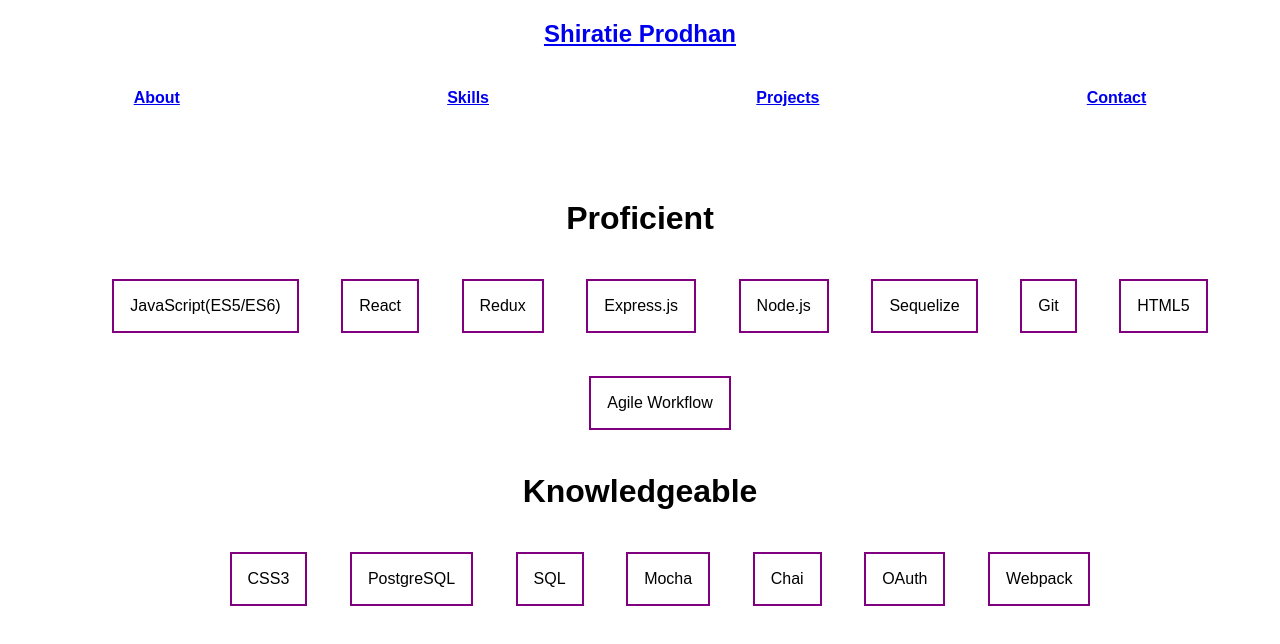
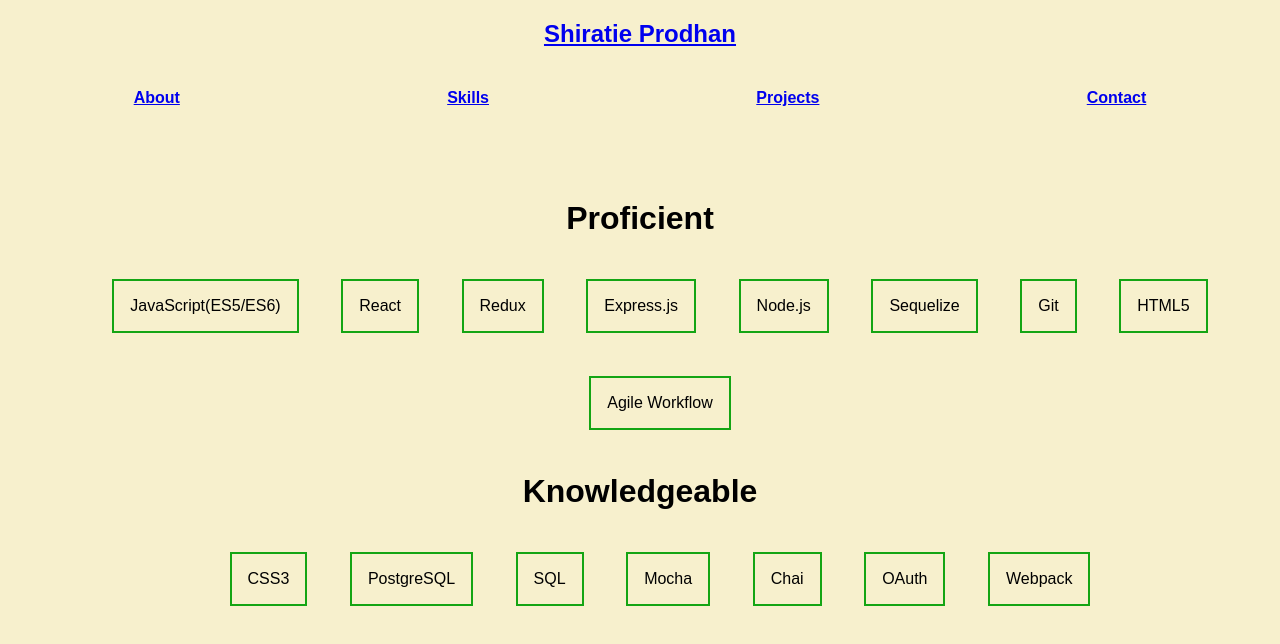
Before and after one commit to shiratiee/personal-website, a React (Create React App) app: page /skills in a window 1280 px wide. Shown: the top 644 px of the page. Built offline with nearby package versions, Linux system fonts and the light colour scheme.

Commit message:
changed background color and main image shape

```diff
--- a/src/About.jsx
+++ b/src/About.jsx
@@ -1,12 +1,12 @@
 import React from 'react';
 import './App.css';
-import Me from './images/Me.png'
+import circleMe from './images/circleMe.png'
 
 export default function About() {
   return (
 
     <div>
-    <img src={Me}/>
+    <img src={circleMe}/>
       <p>
       After delving into the clinical aspect of medicine, I became inspired by how the technical side is revolutionizing healthcare. This led me to the world of computer programming where I realized that I love problem solving. I can make a substantial impact on people's lives by building software that solves real-life problems.
       I am a full stack engineer with a focus on the front end, and I am eager to continue learning more technologies in the future.
--- a/src/App.css
+++ b/src/App.css
@@ -42,7 +42,7 @@
 
 .list li {
   padding: 1em;
-  border: 2px solid purple;
+  border: 2px solid rgb(20, 165, 20);
   margin: 1.33em;
   align-self: center;
 }
--- a/src/index.css
+++ b/src/index.css
@@ -2,4 +2,5 @@ body {
   margin: 0;
   padding: 0;
   font-family: sans-serif;
+  background-color: rgb(247, 240, 205);
 }
```
Also changed, not shown: src/images/circleMe.png (added).
